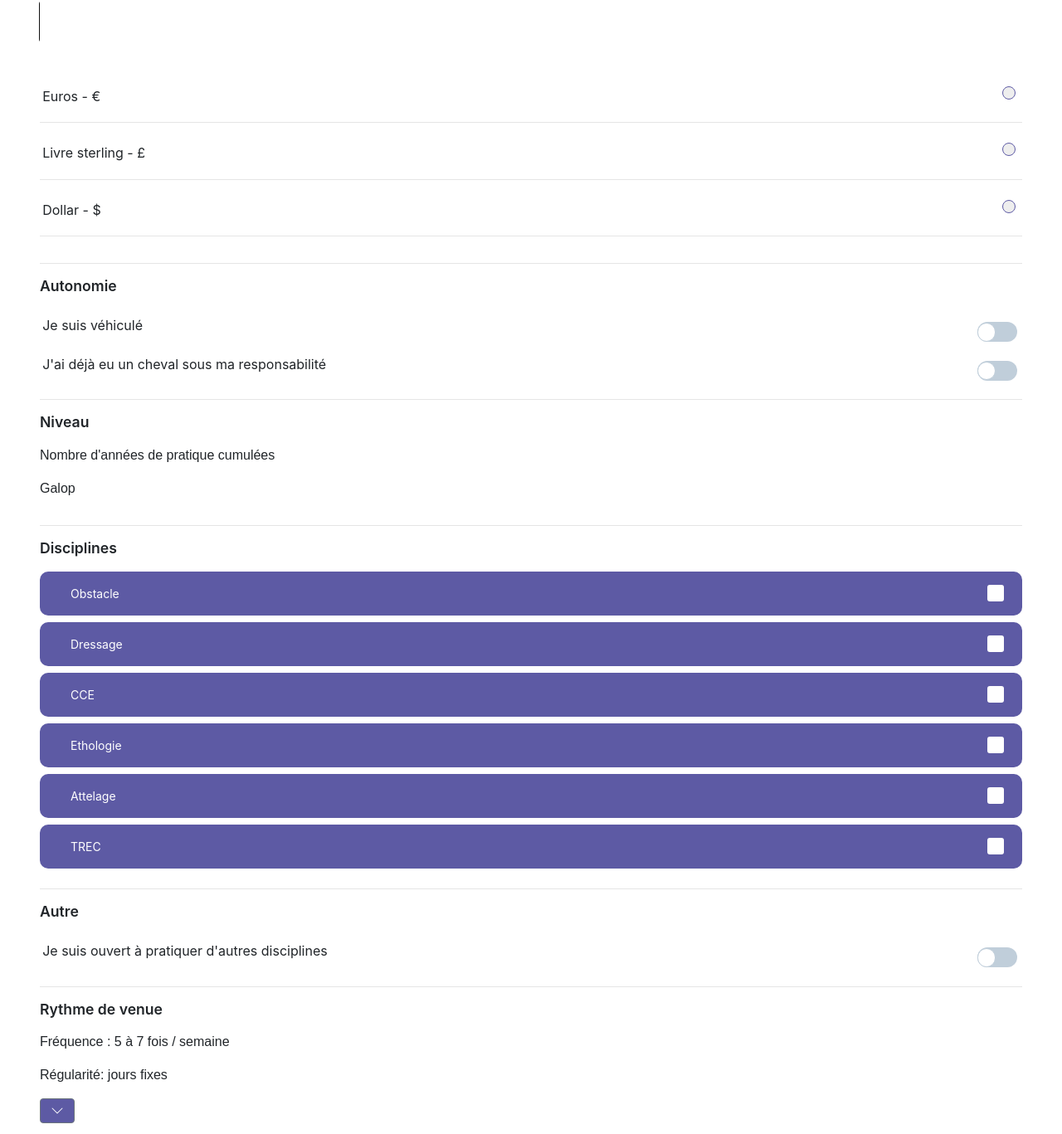
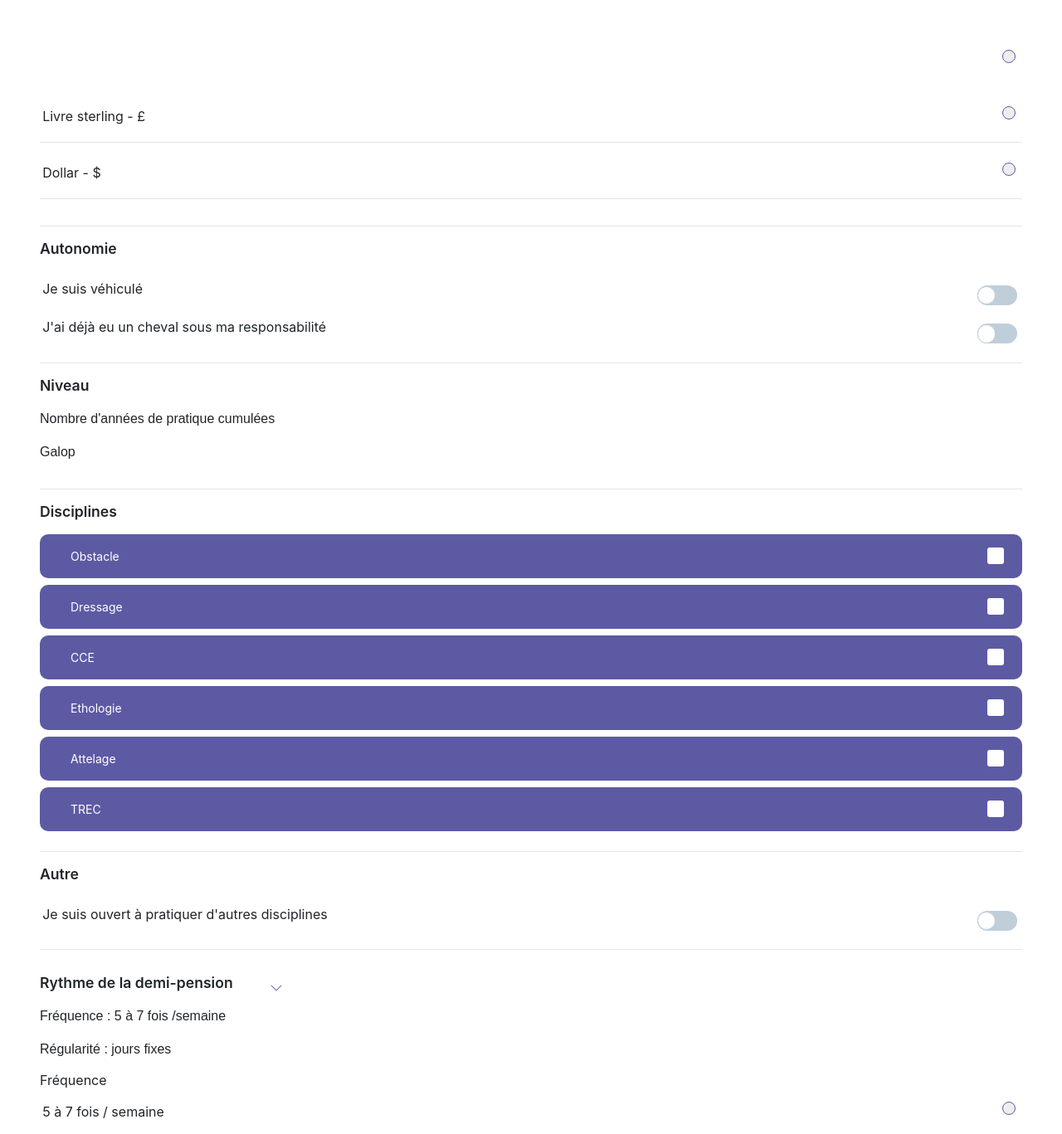
Before and after one commit to Johanna-cs/Caval_Cloud_Front, a React (Create React App) app: page /post-rider in a window 1280 px wide. Shown: the part 1503-2870 px from the top of the page at 83% size. Built offline with nearby package versions, Linux system fonts and the light colour scheme.

Commit message:
changed components in postRider

```diff
--- a/src/Router.jsx
+++ b/src/Router.jsx
@@ -8,20 +8,17 @@ import SearchRider from './components/searchRider/SearchRider'
 import SearchHorse from "./components/searchHorse/SearchHorse"
 import PostRider from "./components/postRider/PostRider";
 import PostRiderPresentation from "./components/postRider/PostRiderPresentation";
-import PostHorse from './components/PostHorse';
 
 const Router = () => {
   return (
     <>
       <Switch>
-
         <Route exact path="/" component={Landing} />
         <Route exact path="/home" component={Home} />
         <Route exact path="/login" component={Login} />
         <Route exact path="/register" component={Register} />
         <Route exact path="/search-rider" component ={SearchRider} />
         <Route exact path="/search-horse" component={SearchHorse} />
-        <Route exact path="/post-horse" component={PostHorse} />
         <Route exact path="/post-rider" component={PostRider} />
         <Route exact path="/PostRiderPresentation" component={PostRiderPresentation}/>
       </Switch>
--- a/src/components/common_section/BudgetMensuel.js
+++ b/src/components/common_section/BudgetMensuel.js
@@ -26,7 +26,7 @@ const BudgetMensuel = () => {
                     <label>
                       <input className="mainInput" type="number" placeholder="Budget"/>
                     </label>
-                  <h5>Devise</h5>
+                  <h5>Devise:</h5>
 
                     <RadioButton
                       radioButtonText="Euros - €"
--- a/src/components/common_section/Frequency.js
+++ b/src/components/common_section/Frequency.js
@@ -2,6 +2,8 @@ import React, { useState, useEffect } from 'react'
 import { Collapse, Button, Input } from 'reactstrap'
 import RadioButton from '../common/RadioButton'
 import './common_section.css'
+import SlidingButton from "../common/SlidingButton";
+
 import { geoPropTypes } from 'react-geolocated'
 
 const Frequency = (props) => {
@@ -10,10 +12,8 @@ const Frequency = (props) => {
     const toggle = () => setIsOpen(!isOpen)
 
     return (
-
       <>
-
-       <div className='frenquencyDiv'>
+        <div className="frenquencyDiv">
           <div className="toggle_place">
             <h4>{props.frequencyTitle} </h4>
           </div>
@@ -23,8 +23,12 @@ const Frequency = (props) => {
               height="1em"
               viewBox="0 0 16 16"
               fill="currentColor"
-                            xmlns="http://www.w3.org/2000/svg">
-                            <path fill-rule="evenodd" d="M1.646 4.646a.5.5 0 0 1 .708 0L8 10.293l5.646-5.647a.5.5 0 0 1 .708.708l-6 6a.5.5 0 0 1-.708 0l-6-6a.5.5 0 0 1 0-.708z" />
+              xmlns="http://www.w3.org/2000/svg"
+            >
+              <path
+                fill-rule="evenodd"
+                d="M1.646 4.646a.5.5 0 0 1 .708 0L8 10.293l5.646-5.647a.5.5 0 0 1 .708.708l-6 6a.5.5 0 0 1-.708 0l-6-6a.5.5 0 0 1 0-.708z"
+              />
             </svg>
           </Button>
           <p>Fréquence : 5 à 7 fois /semaine</p>
@@ -33,16 +37,35 @@ const Frequency = (props) => {
         <Collapse isOpen={isOpen}>
           <div>
             <h5>Fréquence </h5>
-                        <RadioButton radioButtonText='5 à 7 fois / semaine' radioButtonName='7timesWeek' radioButtonId='7timesWeek'/>
-                        <RadioButton radioButtonText='3 à 4 fois / semaine'radioButtonName='4timesWeek' radioButtonId='4timesWeek'/>
-                        <RadioButton radioButtonText='2 fois / semaine' radioButtonName='2timesWeek' radioButtonId='2timesWeek'/>
-                        <RadioButton radioButtonText='1 fois / semaine' radioButtonName='1timesWeek' radioButtonId='1timesWeek'/>
+            <RadioButton
+              radioButtonText="5 à 7 fois / semaine"
+              radioButtonName="7timesWeek"
+              radioButtonId="7timesWeek"
+            />
+            <RadioButton
+              radioButtonText="3 à 4 fois / semaine"
+              radioButtonName="4timesWeek"
+              radioButtonId="4timesWeek"
+            />
+            <RadioButton
+              radioButtonText="2 fois / semaine"
+              radioButtonName="2timesWeek"
+              radioButtonId="2timesWeek"
+            />
+            <RadioButton
+              radioButtonText="1 fois / semaine"
+              radioButtonName="1timesWeek"
+              radioButtonId="1timesWeek"
+            />
           </div>
+          <h5>Régularité:</h5>
+          <SlidingButton
+            SlidingButtonText="Jours fixes"
+            SlidingButtonID="fixedDaysSwitch"
+          />
         </Collapse>
-
-
       </>
-    )
+    );
 }
 
 export default Frequency
--- a/src/components/common_section/common_section.css
+++ b/src/components/common_section/common_section.css
@@ -4,12 +4,12 @@
   margin-left: 2em;
   margin-top: 0.6em;
   margin-bottom: 0.3em;
-    color : #5d5aa4;
+  color: #5d5aa4;
   background-color: transparent;
   border: none;
   text-align: center;
   outline: none !important;
-    padding : none;
+  padding: none;
 }
 .toggle_place {
   display: inline-block;
@@ -17,7 +17,7 @@
 .mainInput {
   min-width: 8em;
   background-color: #b0b9d380;
-    border : none ;
+  border: none;
   border-radius: 2px;
   height: 2.5em;
   padding: 1em;
@@ -28,8 +28,13 @@
   align-items: baseline;
   justify-content: space-between;
 }
+
+.mensuel_price2 label{
+    padding-bottom: 1em;
+}
 /* ***** Localisation ***** */
-.locationDiv, .frequencyDiv {
+.locationDiv,
+.frequencyDiv {
   display: flex;
   align-items: baseline;
   justify-content: space-between;
@@ -46,7 +51,7 @@
   display: flex;
   flex-direction: column;
 }
-.lastLoc{
+.lastLoc {
   display: flex;
   flex-flow: row nowrap;
 }
@@ -61,7 +66,8 @@
 }
 /* ***** Disciplines, structures ***** */
 
-.disciplineList, .structureList {
+.disciplineList,
+.structureList {
   margin-top: 1em;
   display: flex;
   flex-direction: column;
--- a/src/components/postRider/PostRider.js
+++ b/src/components/postRider/PostRider.js
@@ -7,8 +7,11 @@ import SlidingButton from "../common/SlidingButton";
 import RadioButton from "../common/RadioButton";
 import Carousel from "../common/Carousel";
 import logo from "../SVG-icons/cavalcloud-logo.png"
-import Checkbox from "../common/Checkbox";
 import FloatingButton from "../common/FloatingButton";
+import Disciplines from "../common_section/Disciplines";
+import BudgetMensuel from "../common_section/BudgetMensuel";
+import Frenquency from "../common_section/Frequency";
+
 
 
 const PostRider = () => {
@@ -52,63 +55,7 @@ const PostRider = () => {
         </div>
         <hr />
         <div>
-          <h4>Budget</h4>
-          <p>125€ / mois</p>
-          <div>
-            <Button
-              onClick={toggle}
-              style={{
-                display: "flex",
-                backgroundColor: "#5d5aa4",
-                marginBottom: "1em",
-              }}
-            >
-              <svg
-                class="bi bi-chevron-down"
-                width="1em"
-                height="1em"
-                viewBox="0 0 16 16"
-                fill="currentColor"
-                xmlns="http://www.w3.org/2000/svg"
-              >
-                <path
-                  fill-rule="evenodd"
-                  d="M1.646 4.646a.5.5 0 0 1 .708 0L8 10.293l5.646-5.647a.5.5 0 0 1 .708.708l-6 6a.5.5 0 0 1-.708 0l-6-6a.5.5 0 0 1 0-.708z"
-                />
-              </svg>
-            </Button>
-            <Collapse isOpen={isOpen}>
-              <div>
-                <h4>Prix mensuel maximum:</h4>
-                <form className="postRider_price-form">
-                  <label>
-                    <input
-                      className="postRider_input"
-                      type="number"
-                      placeholder=" Budget"
-                      autoFocus
-                    />
-                  </label>
-                </form>
-                <h4>Devise:</h4>
-                <RadioButton
-                  radioButtonText="Euros - €"
-                  radioButtonName="devise"
-                  radioButtonId="devise1"
-                />
-                <RadioButton
-                  radioButtonText="Livre sterling - £"
-                  radioButtonName="devise"
-                  radioButtonId="devise2"
-                />
-                <RadioButton
-                  radioButtonText="Dollar - $"
-                  radioButtonName="devise"
-                  radioButtonId="devise3"
-                />
-              </div>
-            </Collapse>
-          </div>
+          <BudgetMensuel />
         </div>
         <hr />
         <div>
@@ -132,15 +79,7 @@ const PostRider = () => {
         </div>
         <hr />
         <div className="postRider-disc">
-          <h4>Disciplines</h4>
-          <div className="postRider-disciplineList">
-            <Checkbox CheckboxText="Obstacle" />
-            <Checkbox CheckboxText="Dressage" />
-            <Checkbox CheckboxText="CCE" />
-            <Checkbox CheckboxText="Ethologie" />
-            <Checkbox CheckboxText="Attelage" />
-            <Checkbox CheckboxText="TREC" />
-          </div>
+          <Disciplines />
         </div>
         <hr />
         <div>
@@ -152,63 +91,7 @@ const PostRider = () => {
         </div>
         <hr />
         <div>
-          <h4>Rythme de venue</h4>
-          <p>Fréquence : 5 à 7 fois / semaine</p>
-          <p>Régularité: jours fixes</p>
-          <div>
-            <Button
-              onClick={toggle}
-              style={{
-                display: "flex",
-                backgroundColor: "#5d5aa4",
-                marginBottom: "1em",
-              }}
-            >
-              <svg
-                className="bi bi-chevron-down"
-                width="1em"
-                height="1em"
-                viewBox="0 0 16 16"
-                fill="currentColor"
-                xmlns="http://www.w3.org/2000/svg"
-              >
-                <path
-                  fill-rule="evenodd"
-                  d="M1.646 4.646a.5.5 0 0 1 .708 0L8 10.293l5.646-5.647a.5.5 0 0 1 .708.708l-6 6a.5.5 0 0 1-.708 0l-6-6a.5.5 0 0 1 0-.708z"
-                />
-              </svg>
-            </Button>
-            <Collapse isOpen={isOpen}>
-              <div>
-                <h4>Fréquence:</h4>
-                <RadioButton
-                  radioButtonText="5 à 7 fois / semaine"
-                  radioButtonName="frequency"
-                  radioButtonId="frequency1"
-                />
-                <RadioButton
-                  radioButtonText="3 à 4 fois / semaine"
-                  radioButtonName="frequency"
-                  radioButtonId="frequency2"
-                />
-                <RadioButton
-                  radioButtonText="2 fois / semaine"
-                  radioButtonName="frequency"
-                  radioButtonId="frequency3"
-                />
-                <RadioButton
-                  radioButtonText="1 fois / semaine"
-                  radioButtonName="frequency"
-                  radioButtonId="frequency4"
-                />
-                <h4>Régularité:</h4>
-                <SlidingButton
-                  SlidingButtonText="Jours fixes"
-                  SlidingButtonID="fixedDaysSwitch"
-                />
-              </div>
-            </Collapse>
-          </div>
+          <Frenquency frequencyTitle="Rythme de la demi-pension" />
         </div>
         <hr />
         <div>
```
Lines whose indentation alone changed are shown as unchanged.
